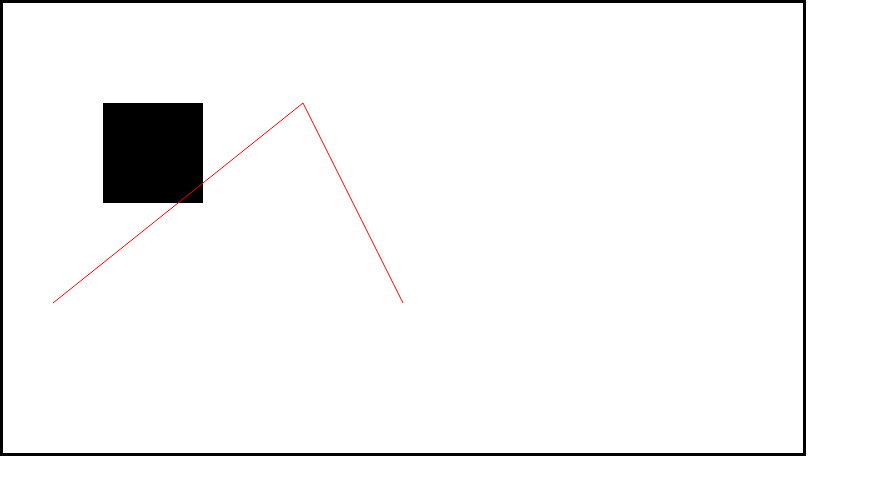
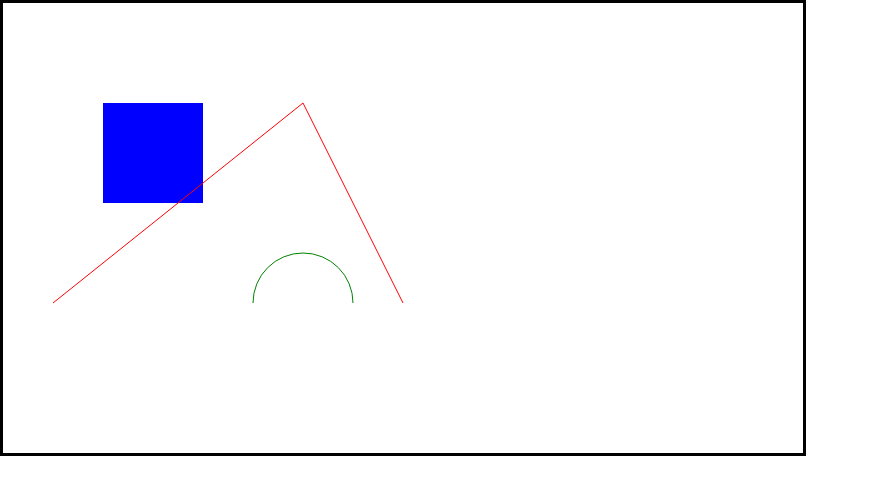
Before and after one commit to LeoRoma/UFO-React, a React (Create React App) app: page / in a window 1280 px wide. Shown: the top 494 px of the page, without its empty margins (0-869 px from the left). Built offline with nearby package versions, Linux system fonts and the light colour scheme.

Commit message:
Created a circl

```diff
--- a/src/Components/CanvasComponent.js
+++ b/src/Components/CanvasComponent.js
@@ -9,14 +9,26 @@ class CanvasComponent extends Component {
     componentDidMount() {
         const canvas = this.canvasRef.current;
         canvas.width = 800;
-        canvas.height= 450;
+        canvas.height = 450;
+
         const context = canvas.getContext('2d');
+        // To give color to a rectangle
+        context.fillStyle = "blue";
+        //  creates a rectangle
         context.fillRect(100, 100, 100, 100);
+        //to draw lines
         context.beginPath();
         context.moveTo(50, 300);
         context.lineTo(300, 100);
-        context.lineTo(400, 300)
+        context.lineTo(400, 300);
+        // to give color to lines
         context.strokeStyle = "red";
+        context.stroke();
+
+        // Arc or Circle
+        context.beginPath();
+        context.arc(300, 300, 50, 0, Math.PI, true);
+        context.strokeStyle = "green"
         context.stroke();
     }
 
```
